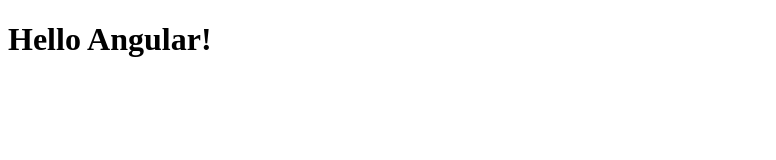
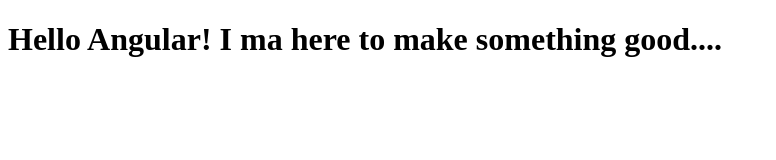
Before and after one commit to RYG81/Coursera-Angular-SPA, a plain HTML site: page index.html in a window 1280 px wide. Shown: the whole page, without its empty margins (0-776 px from the left). Drawn offline with Linux system fonts and the light colour scheme.

Commit message:
added some text in h1

```diff
--- a/index.html
+++ b/index.html
@@ -10,7 +10,7 @@
 </head>
 
 <body>
-  <h1>Hello Angular!</h1>
+  <h1>Hello Angular! I ma here to make something good....</h1>
 
 </body>
 
```
